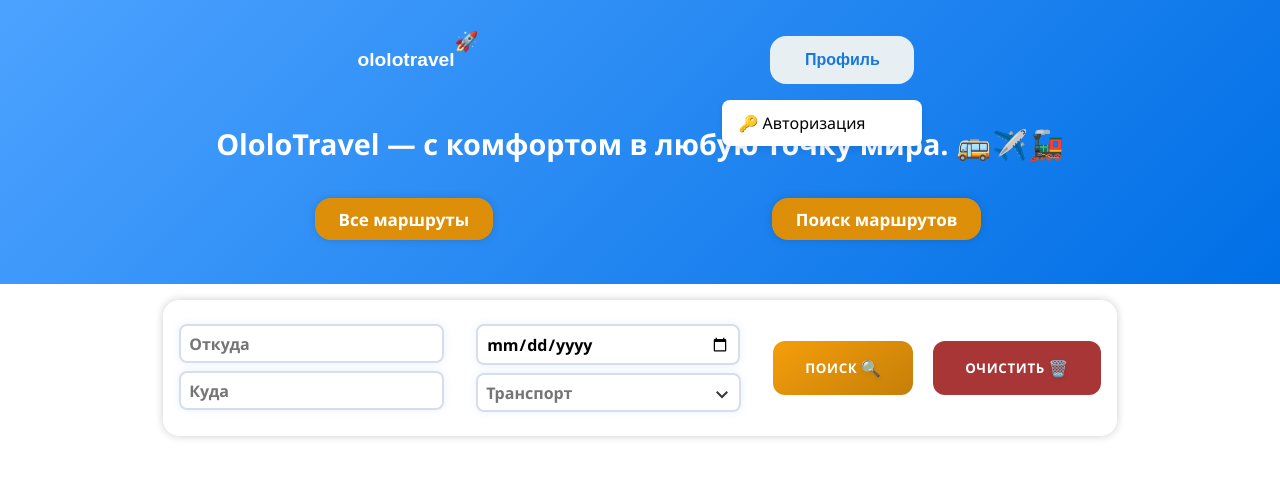
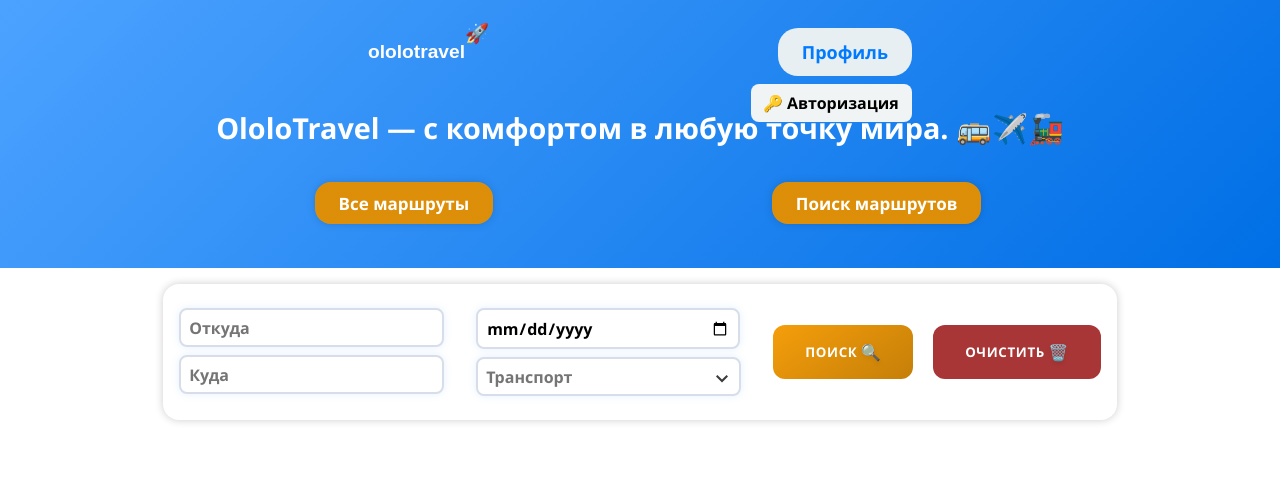
Before and after one commit to l1rn/transportApp, a Vue app in the folder client/: page /home in a window 1280 px wide. Both pictures are taken after a click on the button "Профиль". Shown: the top 478 px of the page. Built offline with nearby package versions, Linux system fonts and the light colour scheme.

Commit message:
axios -> axios instance

```diff
--- a/client/src/components/HomeView.vue
+++ b/client/src/components/HomeView.vue
@@ -16,7 +16,7 @@
             ololotravel
           </div>
           <div class="profile-header-custom">
-            <ProfileView @open-auth="showLoginForm = true" @logout="userLogout" />
+            <ProfileButtonView />
           </div>
         </div>
       </div>
@@ -71,11 +71,8 @@ import SearchContainerView from './molecule/SearchContainerView.vue';
 import RouteContainer from './UI/routecomponents/RouteContainerView.vue';
 import SignInView from './molecule/auth/SignInView.vue';
 import SignUpView from './molecule/auth/SignUpView.vue';
-import ProfileView from './molecule/ProfileView.vue';
+import ProfileButtonView from './molecule/ProfileButtonView.vue';
 import { useAuthForms } from '@/composable/useAuthForms';
-import { authorizationService } from '@/services/authorizationService';
-
-const showLoginForm = ref(false);
 
 const isSticky = ref<boolean>(false);
 const isScrolled = ref<boolean>(false);
@@ -96,20 +93,6 @@ const handleScroll = () => {
 
 const notifications = ref(null);
 
-const showMessage = (type: string, message: string) => {
-  notifications.value.showNotification(type.split(':')[0], message);
-};
-
-const userLogout = async () => {
-  try {
-    await authorizationService.logoutUser();
-
-  } catch (error: any) {
-    const message = error.response?.data?.message || 'Ошибка выхода';
-    showMessage('error', `${message}`);
-  }
-};
-
 onMounted(async () => {
   window.addEventListener('scroll', handleScroll);
   nextTick(() => {
--- a/client/src/components/UI/ProfilePageView.vue
+++ b/client/src/components/UI/PageProfileView.vue
@@ -1,6 +1,6 @@
 <template>
   <div class="profile-page">
-    <BackbuttonToHome />
+    <BackButtonView />
     <div class="header-profile">
       <div class="header-profile__title">
         <h1>Профиль - {{ userData.username }}</h1>
@@ -49,7 +49,7 @@
 </template>
 <script setup>
 import UserSettingsView from "../molecule/UserSettingsView.vue";
-import BackbuttonToHome from "./BackButtonView.vue";
+import BackButtonView from "./BackButtonView.vue";
 import { onMounted, onUnmounted, ref, watch  } from "vue";
 import AdminPanel from "../admin/AdminPanel.vue";
 import { useRoleStore } from "@/stores/roleStore";
@@ -93,8 +93,6 @@ onMounted(() =>{
     checkAdminRole();
     getDevices()
   }, 500)
-
-
 })
 onUnmounted(() => {
   hasRoleAdmin.value = false
--- a/client/src/components/atom/InputSuggestionView.vue
+++ b/client/src/components/atom/InputSuggestionView.vue
@@ -32,8 +32,8 @@
                             </li>
                         </template>
                         <template
+                        v-if="props.type === 'select'"
                         v-for="transport in transportList"
-                        v-if="props.type === 'select'"
                         :key="transport">
                             <li
                             @click="selectSuggestion(transport)">{{ transport }}</li>
@@ -78,7 +78,7 @@ const hideSuggestions = () => {
 const apiResults = ref<string[]>([]);
 const transportList = ref<Record<number, string>>({
     1: "🚌 Автобус",
-    2: "✈️ Самолет",
+    2: "✈️ Авиа",
     3: "🚆 Поезд",
     4: "🏍️ Любой"
 })
--- /dev/null
+++ b/client/src/components/molecule/ProfileButtonView.vue
@@ -0,0 +1,128 @@
+<template>
+  <div
+    class="profile-container"
+  >
+    <button
+      class="custom-profile-btn"
+      @click.stop="modalStore.toggle('profile-menu')"
+    >
+      Профиль
+    </button>
+    <transition name="slide-fade">
+      <template v-if="modalStore.isOpen('profile-menu')">
+          <div
+            class="profile-menu">
+              <ul ref="profileMenuRef">
+                <template v-if="isAuthenticated">
+                  <li @click.stop="router.push('/profile')">
+                    <span>👤</span> Профиль
+                  </li>
+                  <li @click.stop="logoutProfileMenu">
+                    <span>🚪</span> Выход
+                  </li>
+                </template>
+                <template v-else>
+                  <li @click.stop="openForm('login')" :class="{'auth': !isAuthenticated}">
+                    <span>🔑</span> Авторизация
+                  </li>
+                </template>
+              </ul>
+          </div>
+        </template>
+    </transition>
+  </div>
+</template>
+<script setup lang="ts">
+import { useAuthForms } from '@/composable/useAuthForms';
+import { useConditionalClickOutside } from '@/composable/useConditionalClickOutside';
+import router from '@/routers/router';
+import { authorizationService } from '@/services/authorizationService';
+import { useLoginStore } from '@/stores/authStore';
+import { useModalStore } from '@/stores/modalStore';
+import { storeToRefs } from 'pinia';
+import { computed, onMounted, ref } from 'vue';
+
+const loginStore = useLoginStore();
+const { logined } = storeToRefs(loginStore)
+const isAuthenticated = computed(() => logined.value);
+
+const { openForm } = useAuthForms();
+
+const modalStore = useModalStore();
+const profileMenuRef = ref<HTMLElement | null>(null);
+
+const logoutProfileMenu = async() => {
+  try {
+    await authorizationService.logoutUser();
+  }
+  catch(error){
+    console.error(error);
+  }
+}
+
+onMounted(() => {
+  loginStore.initLoginState()
+})
+
+useConditionalClickOutside(
+  profileMenuRef,
+  () => modalStore.isOpen("profile-menu"),
+  () => modalStore.close("profile-menu")
+)
+</script>
+<style scoped lang="scss">
+@import "../../assets/styles/static/color.d.scss";
+@import "../../assets/styles/static/mixin.d.scss";
+
+*{
+  font-family: Montserrat, 'Segoe UI', Tahoma, Geneva, Verdana, sans-serif
+}
+
+.custom-profile-btn {
+  @include button-clear($back: #e7eff3);
+  font-weight: 600;
+  font-size: 18px;
+  padding: 0.75rem 1.5rem;
+  border-radius: 20px;
+  color: $primary-blue;
+  transition: all 0.3s ease;
+}
+
+.custom-profile-btn:hover {
+  transform: translateY(-2px);
+}
+
+.profile-menu {
+  position: relative;
+  ul {
+    position: absolute;
+    list-style-type: none;
+    width: 120%;
+    margin: 0;
+    padding: 0;
+    right: 0;
+    top: 8px;
+    li {
+      background: #f1f4f5;
+      padding: 0.5rem 0.75rem;
+      display: flex;
+      align-items: center;
+      cursor: pointer;
+      gap: 0.25rem;
+      border-radius: 8px;
+      font-weight: 600;
+      &:hover {
+        background: #e7eaea;
+      }
+
+      &:not(.auth):first-child{
+        border-radius: 8px 8px 0 0;
+      }
+      &:not(.auth):last-child{
+        border-radius: 0 0 8px 8px;
+      }
+    }
+  }
+}
+
+</style>
--- a/client/src/components/molecule/ProfileView.vue
+++ /dev/null
@@ -1,159 +0,0 @@
-<template>
-  <div
-    ref="profileDropdown"
-    class="profile-container"
-  >
-    <button
-      class="custom-profile-btn"
-      @click="toggleProfileMenu"
-    >
-      <div class="profile-content">
-        <span class="profile-text">Профиль</span>
-      </div>
-    </button>
-    <transition name="slide-fade">
-      <div
-        v-if="modalStore.isOpen('profile-menu')"
-        ref="profileMenuRef"
-        class="profile-menu"
-      >
-        <slot name="menu-items">
-          <div
-            v-if="isAuthenticated"
-            class="menu-item"
-            @click="handleMenuItemClick('orders')"
-          >
-            📖 Мои заказы
-          </div>
-          <div
-            v-if="isAuthenticated"
-            class="menu-item"
-            @click="logoutProfileMenu();
-                    $router.push({path:'/'});"
-          >
-            🚪 Выйти
-          </div>
-          <div
-            v-else
-            class="menu-item"
-            @click.stop="openForm('login')"
-          >
-            🔑 Авторизация
-          </div>
-        </slot>
-      </div>
-    </transition>
-  </div>
-</template>
-<script setup>
-import { useAuthForms } from '@/composable/useAuthForms';
-import { useConditionalClickOutside } from '@/composable/useConditionalClickOutside';
-import { authorizationService } from '@/services/authorizationService';
-import { useLoginStore } from '@/stores/authStore';
-import { useModalStore } from '@/stores/modalStore';
-import { storeToRefs } from 'pinia';
-import { computed, onMounted, ref } from 'vue';
-
-const loginStore = useLoginStore();
-const { logined } = storeToRefs(loginStore)
-const isAuthenticated = computed(() => logined.value);
-
-const { openForm } = useAuthForms();
-
-const modalStore = useModalStore();
-const profileMenuRef = ref<HTMLElement | null>(null);
-
-const toggleProfileMenu = () => {
-  modalStore.toggle("profile-menu");
-}
-
-const logoutProfileMenu = () => {
-  try {
-    authorizationService.logoutUser();
-  }
-  catch(error){
-    console.error(error);
-  }
-}
-
-onMounted(() => {
-  loginStore.initLoginState()
-})
-
-useConditionalClickOutside(
-  profileMenuRef,
-  () => modalStore.isOpen("profile-menu"),
-  () => modalStore.close("profile-menu")
-)
-</script>
-<style scoped>
-*{
-  font-family: Montserrat, 'Segoe UI', Tahoma, Geneva, Verdana, sans-serif
-}
-.profile-container {
-  position: relative;
-  margin-left: 1rem;
-}
-
-.custom-profile-btn {
-  background: none;
-  border: none;
-  padding: 0.5rem;
-  cursor: pointer;
-  transition: all 0.3s ease;
-}
-
-.custom-profile-btn:hover {
-  transform: translateY(-2px);
-}
-
-.profile-content {
-  align-items: center;
-  gap: 0.5rem;
-  width: 9rem;
-  display: flex;
-  justify-content: center;
-  height: 3rem;
-  border-radius: 16px;
-  background: #e7eff3;
-}
-
-.profile-text {
-  font-family: 'Montserrat', sans-serif;
-  font-weight: 700;
-  font-size: 1rem;
-  color: #1778dc;
-
-}
-
-.profile-menu {
-  position: absolute;
-  right: 0;
-  top: 100%;
-  background: white;
-  border-radius: 8px;
-  box-shadow: 0 4px 6px rgba(0,0,0,0.1);
-  min-width: 200px;
-  z-index: 1000;
-  margin-top: 0.5rem;
-}
-
-.menu-item {
-  padding: 0.75rem 1rem;
-  cursor: pointer;
-  transition: all 0.2s ease;
-  display: flex;
-  align-items: center;
-  gap: 0.75rem;
-}
-
-
-.menu-item:first-child {
-  border-radius: 8px 8px 0 0;
-}
-
-.menu-item:last-child {
-  border-radius: 0 0 8px 8px;
-}
-
-</style>
--- a/client/src/routers/router.js
+++ b/client/src/routers/router.js
@@ -1,5 +1,5 @@
 import { createRouter, createWebHistory} from 'vue-router';
-import ProfilePage from '@/components/UI/ProfilePageView.vue';
+import PageProfileView from '@/components/UI/PageProfileView.vue';
 import AllRoutesByFilter from '@/components/AllRoutesFilterView.vue';
 import SearchRoutes from '@/components/SearchRoutesView.vue'
 import AdminPanel from '@/components/admin/AdminPanel.vue';
@@ -8,12 +8,12 @@ import HomeView from '@/components/HomeView.vue';
 
 const routes = [
     {path: '/', redirect: '/home'},
-    { path: '/profile', component: ProfilePage, meta:{requiresAuth: true} },
+    { path: '/profile', component: PageProfileView, meta:{requiresAuth: true} },
     { path: '/routes', component: AllRoutesByFilter},
     { path: '/routes/search', component: SearchRoutes},
     { path: '/routes/price', component: PriceRangeRoutesContainer},
     { path:'/panel/admin', component: AdminPanel},
-    { path: '/home', component: HomeView},
+    { path: '/home', component: HomeView },
 
     {
         path: '/:catchAll(.*)',
--- a/client/src/stores/authStore.js
+++ b/client/src/stores/authStore.js
@@ -6,7 +6,7 @@ export const useLoginStore = defineStore('auth', () => {
     const initLoginState = () => {
         logined.value = localStorage.getItem("logined") === 'true'
     }
-    function auth(){
+    function auth() {
         logined.value = true
         localStorage.setItem('logined', 'true');
     }
--- a/client/src/stores/roleStore.js
+++ b/client/src/stores/roleStore.js
@@ -1,6 +1,6 @@
 import { defineStore } from "pinia";
 import { ref } from "vue";
-import axios from "axios";
+import { api } from "@/services/api";
 
 export const useRoleStore = defineStore('role', () => {
     const roleEnum = ref({
@@ -12,7 +12,7 @@ export const useRoleStore = defineStore('role', () => {
     const currentRole = ref("");
 
     async function getRole() {
-        const response = await axios.get(`${process.env.VUE_APP_BACKEND_APP_API}/users/me/role`)
+        const response = await api.get(`/users/me/role`)
         if(response.data.role === "ROLE_ADMIN") {
             currentRole.value = roleEnum.value.ADMIN_ROLE;
         } else if(response.data.role === "ROLE_USER"){
--- a/client/src/stores/userDataStore.js
+++ b/client/src/stores/userDataStore.js
@@ -1,13 +1,13 @@
 import { defineStore } from "pinia";
 import { ref } from "vue";
-import UserService from "@/services/userService";
+import userService from "@/services/userService";
 
 export const useDataSource = defineStore('userData', () => {
     const userData = ref([])
 
     async function getUserData() {
         try{
-            const response = await UserService.getUserAgent();
+            const response = await userService.getUserInfo();
             userData.value = response.data;
             console.log(userData.value)
         }
```
Also changed, not shown: client/src/services/bookingService.ts (added, +10 -0 lines), client/src/services/userService.ts (added, +10 -0 lines).
